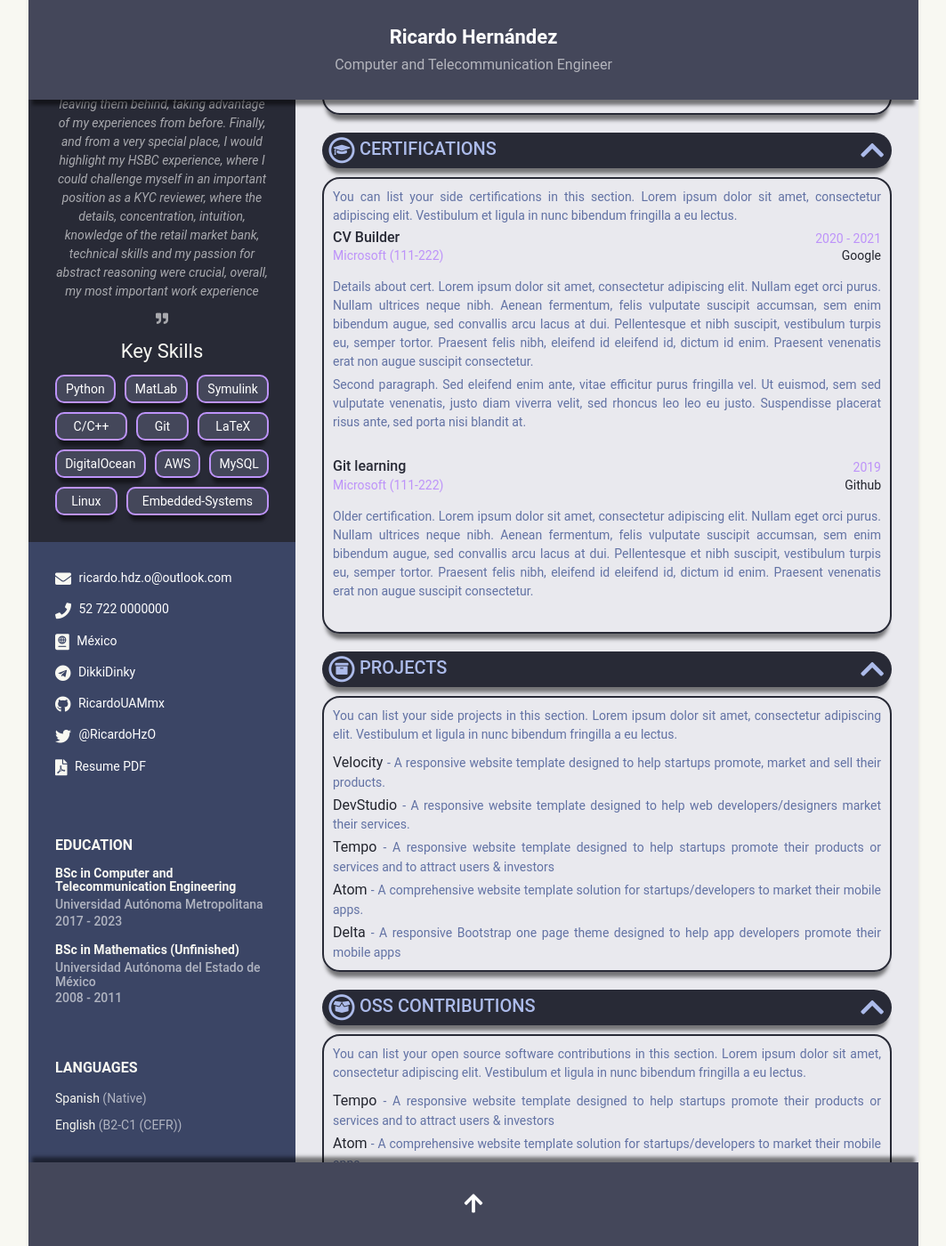
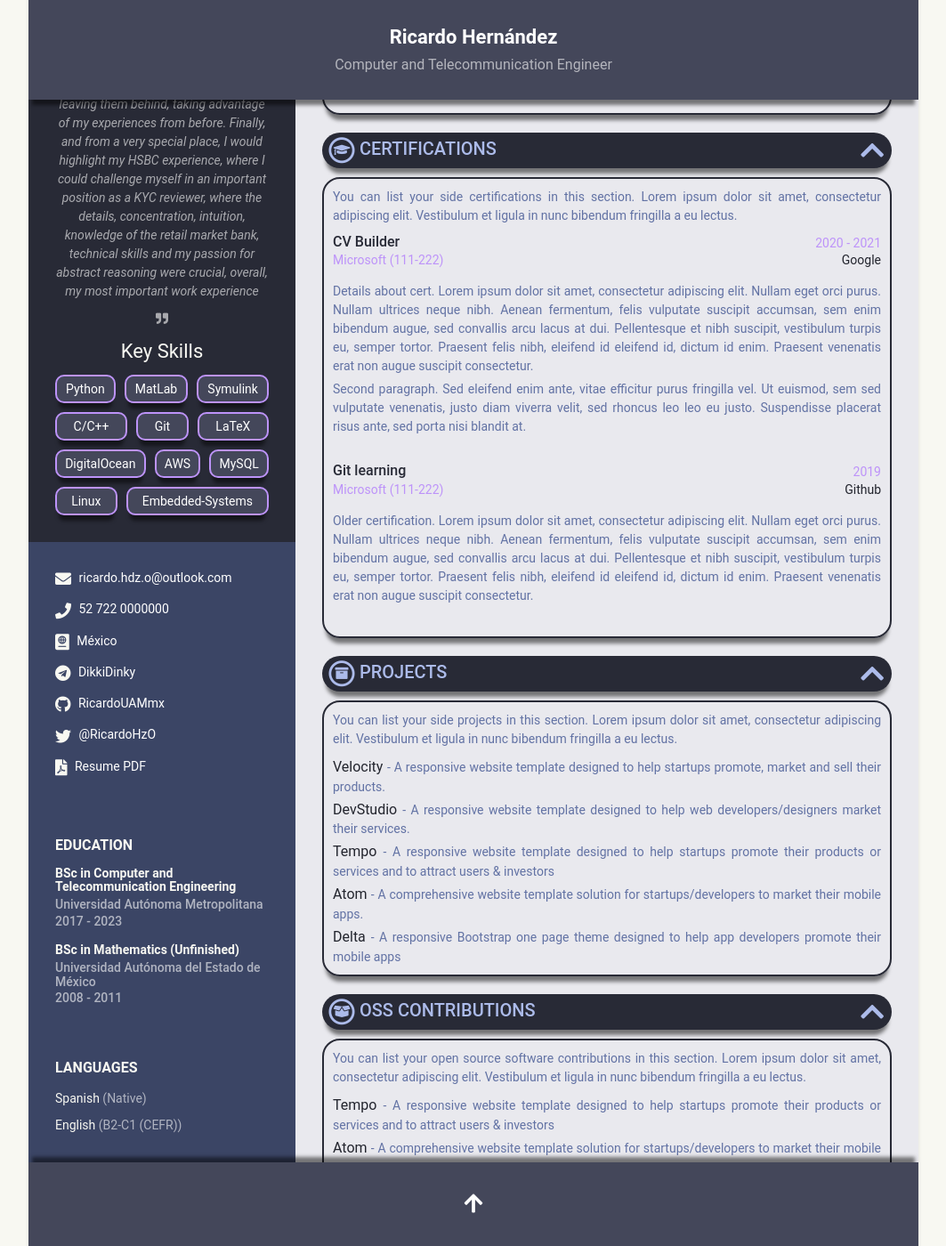
Before and after one commit to RicardoUAMmx/webcode, a Jekyll site: the page built from index.html, in a window 1280 px wide and 1400 px high, scrolled down 1051 px. Shown: the whole window at 89% size, without its empty margins (108-1171 px from the left). Built offline with Jekyll 4.4.1, drawn with Linux system fonts in a browser that asks for light colours.

Commit message:
experimental cv-theme

```diff
--- a/_sass/_base.scss
+++ b/_sass/_base.scss
@@ -277,6 +277,9 @@ p {
 	.meta {
 	  margin: 5px;
     }
+	.intro {
+	  margin-bottom: 10px;
+    }
   }
   .upper-row,
   .second-upper-row {
```
